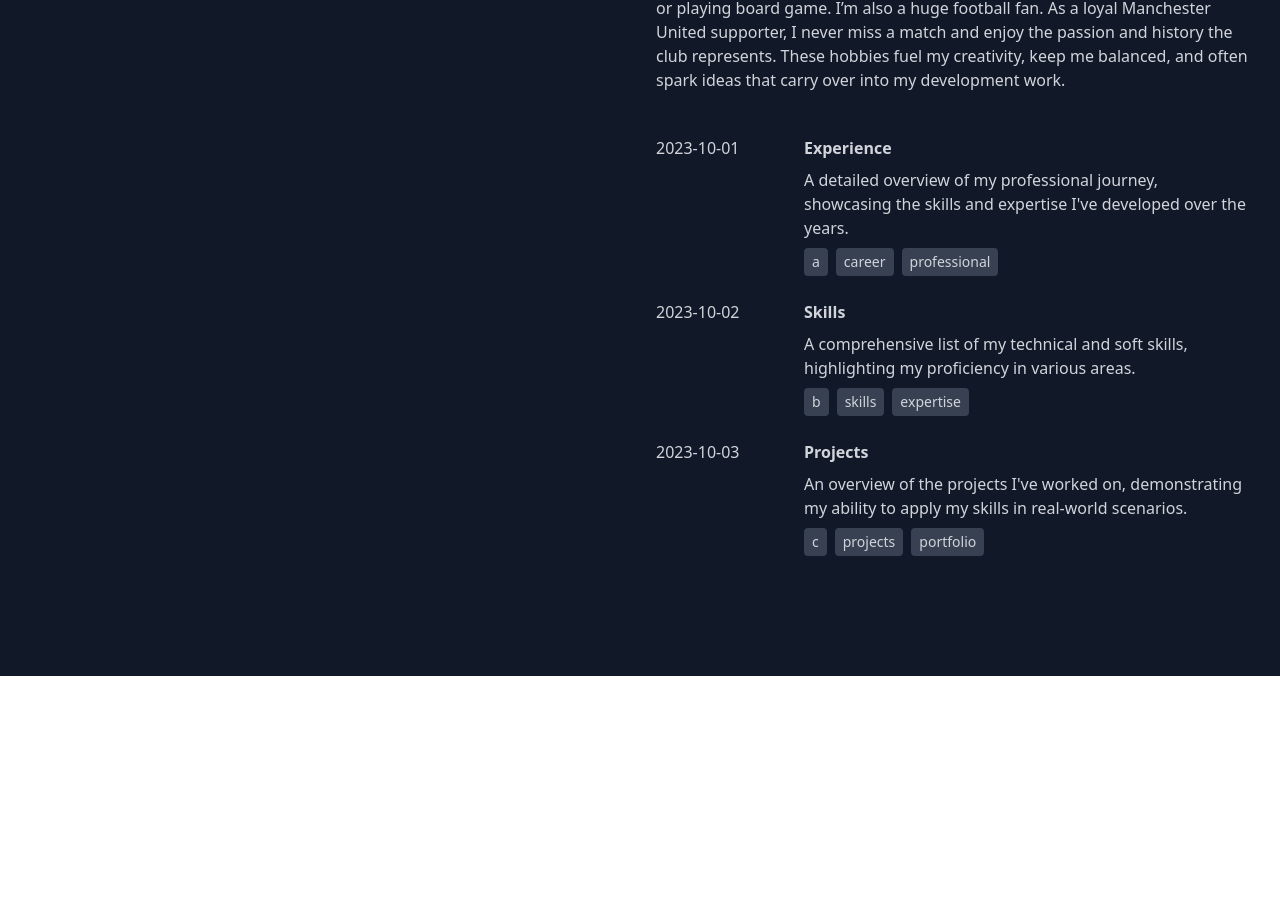
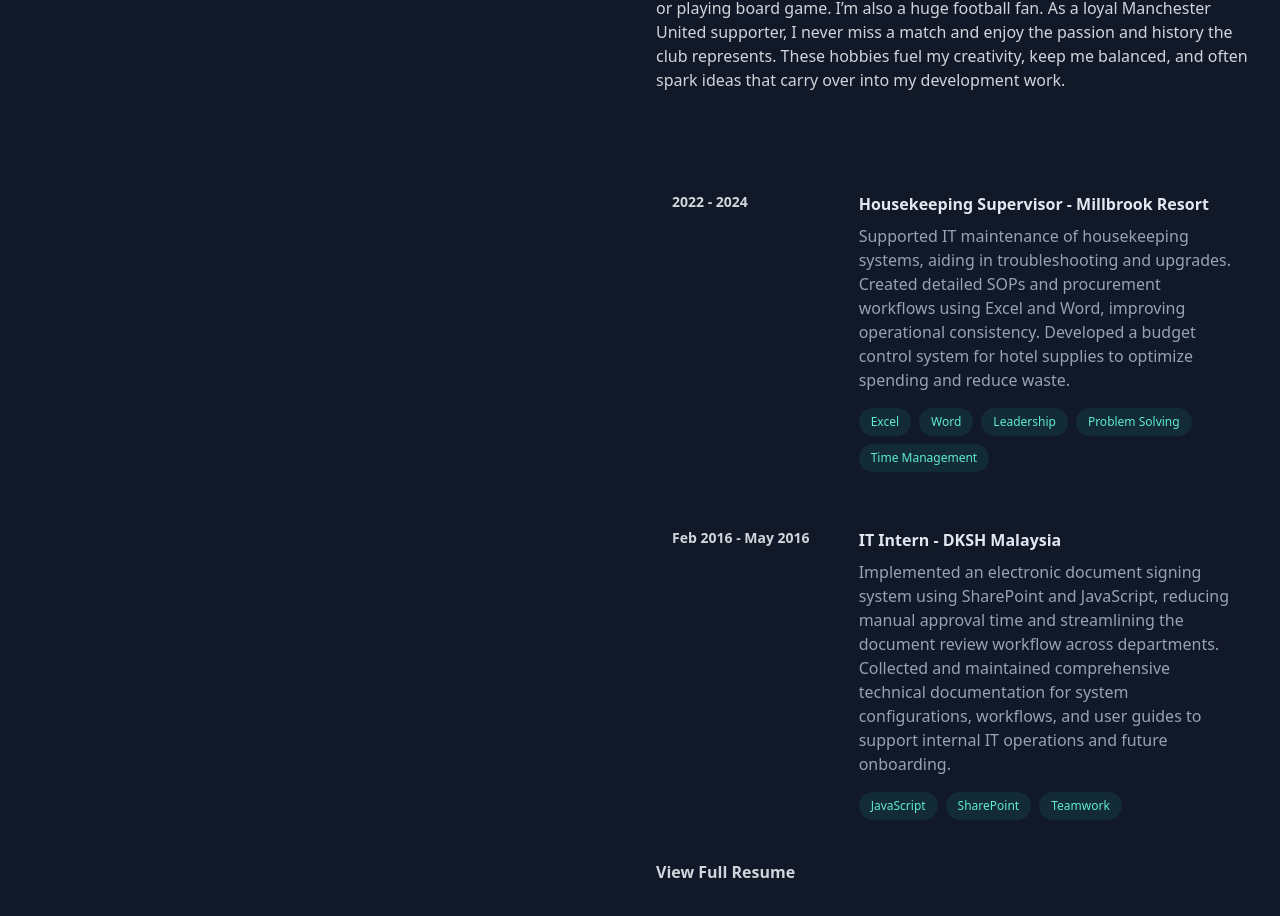
Before and after one commit to hanjuin/han-portfolio, a React (Vite) app: page / in a window 1280 px wide. Shown: the part 452-1368 px from the top of the page. Before the commit the page ends 1152 px from the top, so only its background shows below. Built offline with nearby package versions, Linux system fonts and the light colour scheme.

Commit message:
Beautify Experience and added cv link

```diff
--- a/src/App.jsx
+++ b/src/App.jsx
@@ -7,14 +7,14 @@ import Contact from './components/Contact'
 
 function App() {
   return (
-    <div className="bg-gray-900 mb-6">
-      <div className="max-w-7xl mx-auto px-4 sm:px-6 lg:px-8 py-24">
-        <div className="flex flex-row gap-8">
-          <div className="basis-1/2">
+    <div className="bg-gray-900">
+      <div className="max-w-7xl mx-auto px-4 sm:px-6 lg:px-8">
+        <div className="flex flex-col lg:flex-row gap-8 items-start">
+          <div className="w-full lg:basis-1/2 lg:sticky lg:top-0 lg:max-h-screen lg:overflow-hidden py-24">
             <Hero />
           </div>
-          <div className="basis-1/2">
-            <div className="">
+          <div className="w-full lg:basis-1/2 py-24">
+            <div className="space-y-16">
               <About />
               <Experience />
               {/* <Projects /> */}
--- a/src/components/Experience.jsx
+++ b/src/components/Experience.jsx
@@ -1,21 +1,21 @@
 import React from 'react';
 import experienceData from './experience.json';
-
+import cv from './resources/Han_Juin_Wong_CV.pdf';
 export default function Experience() {
     return (
         <div>
             {experienceData.map((exp, index) => (
-                <div key={index} className="text-gray-300 font-light mb-6">
+                <div key={index} className="group relative text-gray-300 font-light mb-6 p-4 rounded-md transition motion-reduce:transition-none lg:hover:bg-slate-800/50 lg:hover:shadow-[inset_0_1px_0_0_rgba(148,163,184,0.1)] lg:hover:drop-shadow-lg">
                     <div className="flex flex-row">
-                        <div className="basis-1/4">
+                        <div className="basis-1/3 text-sm font-semibold">
                             {exp.date}
                         </div>
-                        <div className="basis-3/4">
-                            <p className="font-bold pb-2">{exp.title}</p>
-                            <p className='pb-2'>{exp.description}</p>
+                        <div className="basis-2/3">
+                            <p className="font-bold pb-2 text-slate-200">{exp.title}</p>
+                            <p className='pb-4 text-slate-400'>{exp.description}</p>
                             <div className="flex flex-wrap gap-2">
                                 {exp.tags.map((tag, tagIndex) => (
-                                    <span key={tagIndex} className="bg-gray-700 px-2 py-1 rounded text-sm">
+                                    <span key={tagIndex} className="flex items-center rounded-full bg-teal-400/10 px-3 py-1 text-xs font-medium leading-5 text-teal-300">
                                         {tag}
                                     </span>
                                 ))}
@@ -24,6 +24,16 @@ export default function Experience() {
                     </div>
                 </div>
             ))}
+            <div>
+                <a
+                    className='text-gray-300 font-extrabold hover:text-teal-300'
+                    href={cv}
+                    target="_blank"
+                    rel="noopener noreferrer"
+                >
+                    View Full Resume
+                </a>
+            </div>
         </div>
     );
 }
--- a/src/components/experience.json
+++ b/src/components/experience.json
@@ -1,20 +1,14 @@
 [
     {
-        "date" : "2023-10-01",
-        "title" : "Experience",
-        "description" : "A detailed overview of my professional journey, showcasing the skills and expertise I've developed over the years.",
-        "tags" : ["a", "career", "professional"]
+        "date" : "2022 - 2024",
+        "title" : "Housekeeping Supervisor - Millbrook Resort",
+        "description" : "Supported IT maintenance of housekeeping systems, aiding in troubleshooting and upgrades. Created detailed SOPs and procurement workflows using Excel and Word, improving operational consistency. Developed a budget control system for hotel  supplies to optimize spending and reduce waste.",
+        "tags" : ["Excel", "Word", "Leadership", "Problem Solving", "Time Management"]
     },
     {
-        "date" : "2023-10-02",
-        "title" : "Skills",
-        "description" : "A comprehensive list of my technical and soft skills, highlighting my proficiency in various areas.",
-        "tags" : ["b", "skills", "expertise"]
-    },
-    {
-        "date" : "2023-10-03",
-        "title" : "Projects",
-        "description" : "An overview of the projects I've worked on, demonstrating my ability to apply my skills in real-world scenarios.",
-        "tags" : ["c", "projects", "portfolio"]
+        "date" : "Feb 2016 - May 2016",
+        "title" : "IT Intern - DKSH Malaysia",
+        "description" : "Implemented an electronic document signing system using SharePoint and JavaScript, reducing manual approval time and streamlining the document review workflow across departments. Collected and maintained comprehensive technical documentation for system configurations, workflows, and user guides to support internal IT operations and future onboarding.",
+        "tags" : ["JavaScript", "SharePoint", "Teamwork"]
     }
 ]
```
Also changed, not shown: 1 other file (tests, documents, lock files or other folders).
